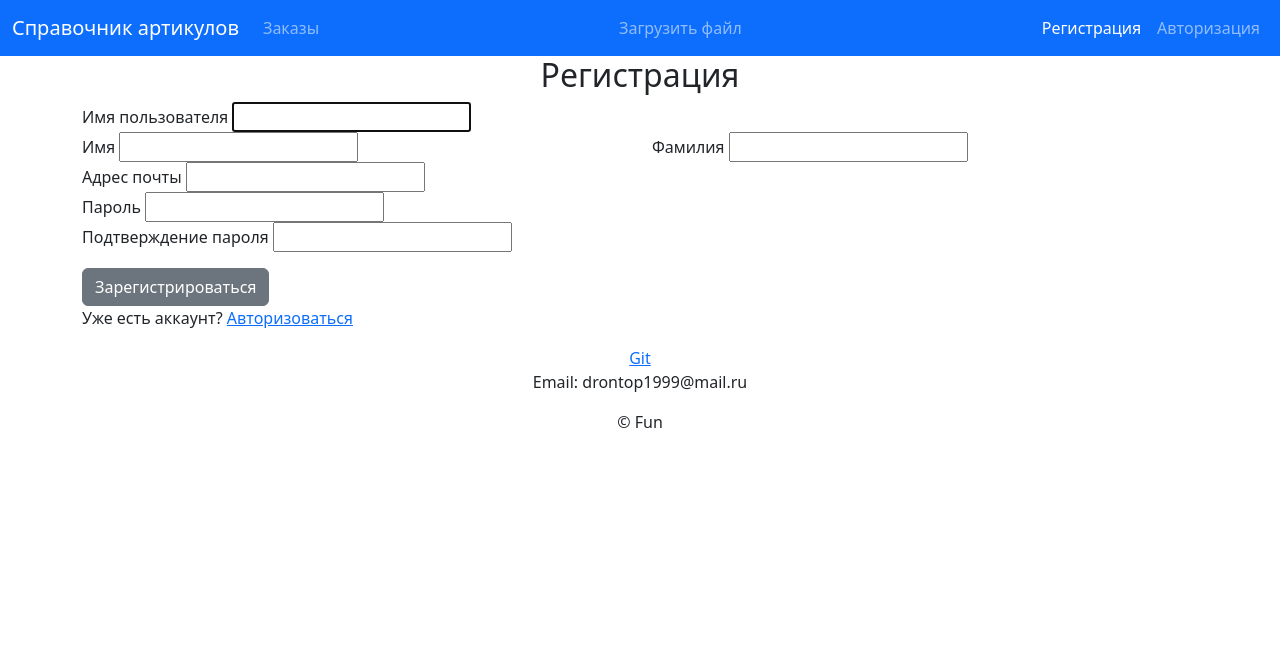
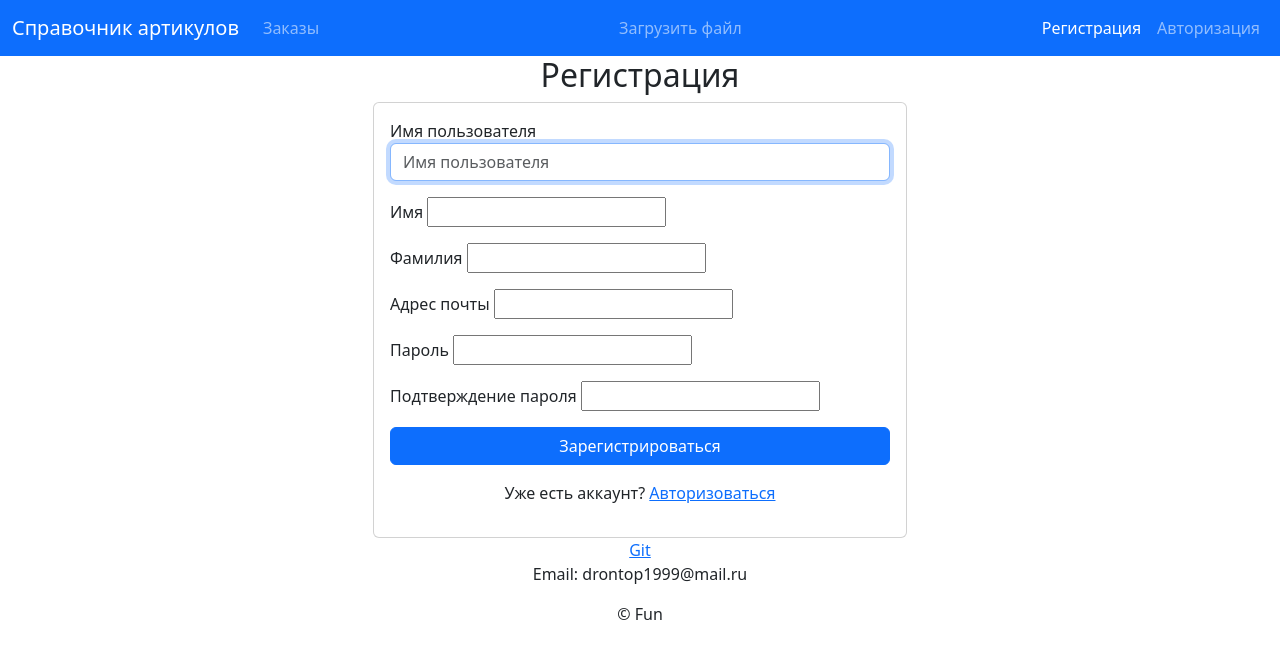
Before and after one commit to Andreysx/Bot_Django, a Django app: page /users/register/ in a window 1280 px wide. Shown: the top 659 px of the page. Run offline with Django 5.2, Linux system fonts and the light colour scheme.

Commit message:
Add widgets into users/forms

```diff
--- a/stsproject/templates/users/registration.html
+++ b/stsproject/templates/users/registration.html
@@ -5,8 +5,12 @@
 {% endblock %}
 
 {% block content %}
-<h2 class="text-center" >Регистрация</h2>
-
+<div class="container">
+    <h2 class="text-center">Регистрация</h2>
+    <div class="row justify-content-center">
+        <div class="col-md-6">
+            <div class="card">
+                <div class="card-body">
                     {% if form.errors %}
                         <div class="alert alert-danger">
                             <ul>
@@ -24,33 +28,50 @@
 
                     <form method="post">
                         {% csrf_token %}
-   <div class="row">
-        <div class="col-12">
+
+                        <!-- Поле для имени пользователя -->
+                        <div class="mb-3">
                             {{ form.username.label }}
-            {{ form.username }}
+                            {{ form.username }}  <!-- Поле уже имеет класс form-control -->
                         </div>
-        <div class="col-md-6">
+
+                        <!-- Поле для имени -->
+                        <div class="mb-3">
                             {{ form.first_name.label }}
-            {{ form.first_name }}
+                            {{ form.first_name }}  <!-- Поле уже имеет класс form-control -->
                         </div>
-        <div class="col-md-6">
+
+                        <!-- Поле для фамилии -->
+                        <div class="mb-3">
                             {{ form.last_name.label }}
-            {{ form.last_name }}
+                            {{ form.last_name }}  <!-- Поле уже имеет класс form-control -->
                         </div>
-        <div class="col-12">
+
+                        <!-- Поле для электронной почты -->
+                        <div class="mb-3">
                             {{ form.email.label }}
-            {{ form.email }}
+                            {{ form.email }}  <!-- Поле уже имеет класс form-control -->
                         </div>
-        <div class="col-12">
+
+                        <!-- Поле для пароля -->
+                        <div class="mb-3">
                             {{ form.password1.label }}
-            {{ form.password1 }}
+                            {{ form.password1 }}  <!-- Поле уже имеет класс form-control -->
                         </div>
-        <div class="col-12">
+
+                        <!-- Поле для подтверждения пароля -->
+                        <div class="mb-3">
                             {{ form.password2.label }}
-            {{ form.password2 }}
+                            {{ form.password2 }}  <!-- Поле уже имеет класс form-control -->
+                        </div>
+
+                        <button type="submit" class="btn btn-primary w-100">Зарегистрироваться</button>
+                    </form>
+
+                    <p class="mt-3 text-center">Уже есть аккаунт? <a href="{% url 'login' %}">Авторизоваться</a></p>
                 </div>
             </div>
-    <button class="btn btn-secondary mt-3">Зарегистрироваться</button>
-</form>
-<p>Уже есть аккаунт? <a href="{% url 'login' %}">Авторизоваться</a></p>
+        </div>
+    </div>
+</div>
 {% endblock %}
--- a/stsproject/usersapp/forms.py
+++ b/stsproject/usersapp/forms.py
@@ -10,6 +10,14 @@
     class Meta:
         model = User
         fields = ('username', 'email', 'first_name', 'last_name', 'password1', 'password2')
+        widgets = {
+            'username': forms.TextInput(attrs={'class': 'form-control', 'placeholder': 'Имя пользователя'}),
+            'email': forms.EmailInput(attrs={'class': 'form-control', 'placeholder': 'Адрес почты'}),
+            'first_name': forms.TextInput(attrs={'class': 'form-control', 'placeholder': 'Имя'}),
+            'last_name': forms.TextInput(attrs={'class': 'form-control', 'placeholder': 'Фамилия'}),
+            'password1': forms.PasswordInput(attrs={'class': 'form-control', 'placeholder': 'Пароль'}),
+            'password2': forms.PasswordInput(attrs={'class': 'form-control', 'placeholder': 'Подтверждение пароля'}),
+        }
 
     def save(self, commit=True):
         user = super().save(commit=False)
```
Also changed, not shown: stsproject/templates/users/login.html (+25 -10 lines). Lines whose indentation alone changed are shown as unchanged.
